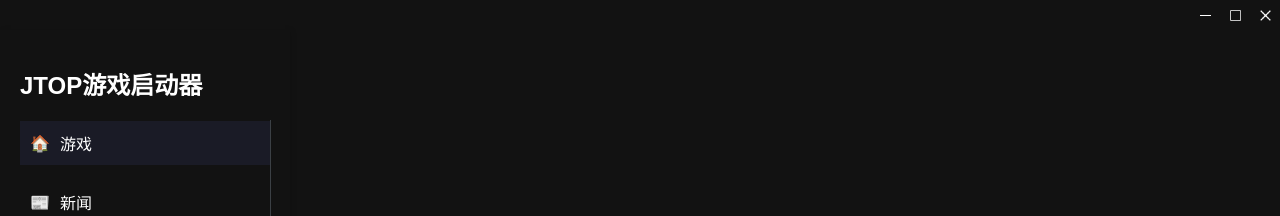
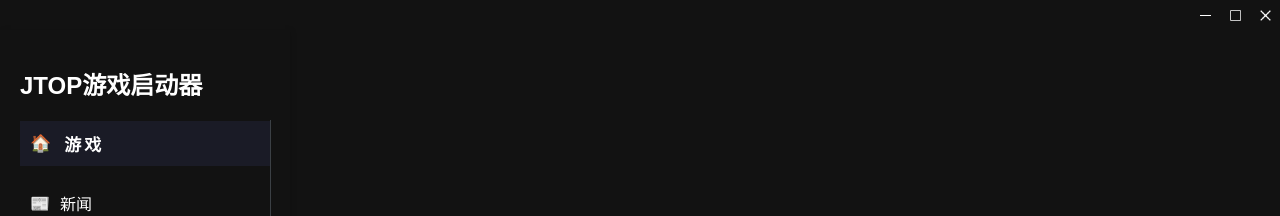
Before and after one commit to hmrbh/JTOP_GameLauncher, a React (Vite) app: page / in a window 1280 px wide. Shown: the top 216 px of the page. Built offline with nearby package versions, Linux system fonts and the light colour scheme.

Commit message:
侧边栏点击时字体加粗间距增加

```diff
--- a/src/Sidebar.jsx
+++ b/src/Sidebar.jsx
@@ -20,19 +20,19 @@ const Sidebar = () => {
       <div className="sidebar">
         <h1>JTOP游戏启动器</h1>
         <ul>
-          <li className={activePage === 'home' ? 'active' : ''} onClick={() => handlePageChange('home')}>
+          <li className={`${activePage === 'home' ? 'active' : ''} ${activePage === 'home' ? 'bold' : ''}`} onClick={() => handlePageChange('home')}>
             <i className="icon home"></i> 游戏
           </li>
-          <li className={activePage === 'news' ? 'active' : ''} onClick={() => handlePageChange('news')}>
+          <li className={`${activePage === 'news' ? 'active' : ''} ${activePage === 'news' ? 'bold' : ''}`} onClick={() => handlePageChange('news')}>
             <i className="icon news"></i> 新闻
           </li>
-          <li className={activePage === 'workshop' ? 'active' : ''} onClick={() => handlePageChange('workshop')}>
+          <li className={`${activePage === 'workshop' ? 'active' : ''} ${activePage === 'workshop' ? 'bold' : ''}`} onClick={() => handlePageChange('workshop')}>
             <i className="icon workshop"></i> 创意工坊
           </li>
-          <li className={activePage === 'settings' ? 'active' : ''} onClick={() => handlePageChange('settings')}>
+          <li className={`${activePage === 'settings' ? 'active' : ''} ${activePage === 'settings' ? 'bold' : ''}`} onClick={() => handlePageChange('settings')}>
             <i className="icon settings"></i> 设置
           </li>
-          <li className={activePage === 'about' ? 'active' : ''} onClick={() => handlePageChange('about')}>
+          <li className={`${activePage === 'about' ? 'active' : ''} ${activePage === 'about' ? 'bold' : ''}`} onClick={() => handlePageChange('about')}>
             <i className="icon about"></i> 关于
           </li>
         </ul>
--- a/src/css/Sidebar.css
+++ b/src/css/Sidebar.css
@@ -83,3 +83,10 @@
   top: 120px;
   bottom: 0;
 }
+
+/* 侧边栏字体加粗 */
+.sidebar ul li.bold {
+  font-weight: bold;
+  font-size: 17px;
+  letter-spacing: 3px;
+}
```
